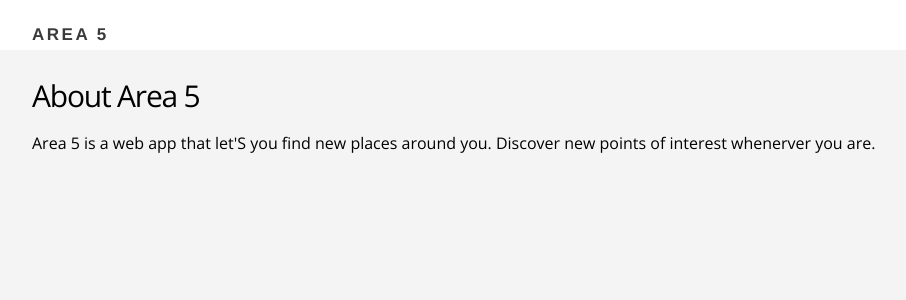
After one commit to dabrodev/flask-area5, a Flask app: page /about in a window 1280 px wide. The commit adds this page. Shown: the top 300 px of the page, without its empty margins (108-1014 px from the left). Run offline with Flask 2, Linux system fonts and the light colour scheme.

Commit message:
about page and untrack venv

```diff
--- a/routes.py
+++ b/routes.py
@@ -6,5 +6,9 @@ app = Flask(__name__)
 def index():
 	return render_template("index.html")
 
+@app.route("/about")
+def about():
+	return render_template("about.html")
+
 if __name__ == "__main__":
 	app.run(debug=True)
--- /dev/null
+++ b/templates/about.html
@@ -0,0 +1,10 @@
+{% extends "layout.html" %}
+
+{% block content %}
+	<main class="about-section">
+		<div class="container">
+			<h2>About Area 5</h2>
+			<p>Area 5 is a web app that let'S you find new places around you. Discover new points of interest whenerver you  are.</p>
+		</div>
+	</main>
+{% endblock %}
--- a/templates/index.html
+++ b/templates/index.html
@@ -7,7 +7,7 @@
       <div class="section-content">
         <h2>Discover places near you.</h2>
         <a href="#" class="btn-primary">Sign up</a>
-        <a href="#" class="btn-secondary">Learn more</a>
+        <a href="{{ url_for('about') }}" class="btn-secondary">Learn more</a>
       </div>
 
       <div class="section-device">
--- a/templates/layout.html
+++ b/templates/layout.html
@@ -9,7 +9,7 @@
 <body>
 	<header>
 		<div class="container">
-			<h1 class="title">Area 5</h1>
+			<h1 class="title"><a href="{{ url_for('index') }}">Area 5</a> </h1>
 		</div>
 	</header>
 
```
